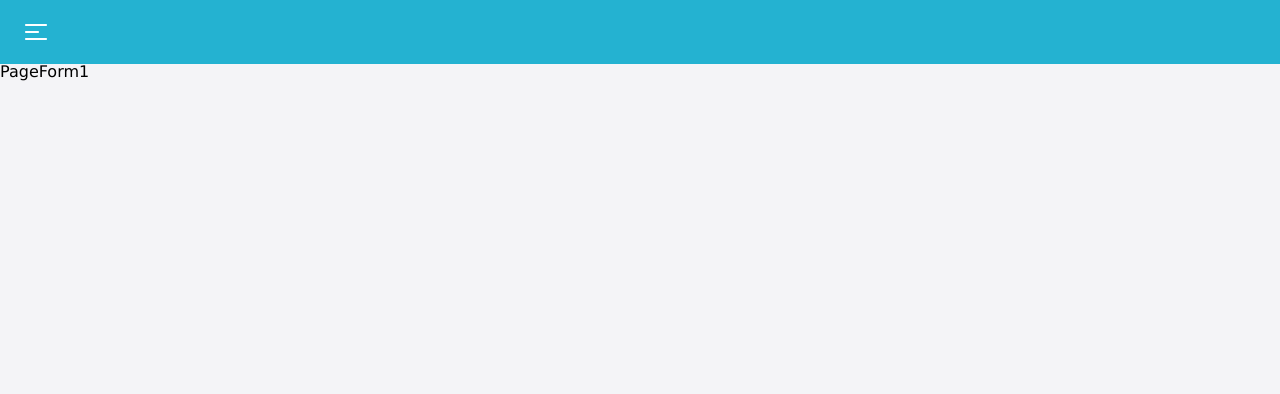
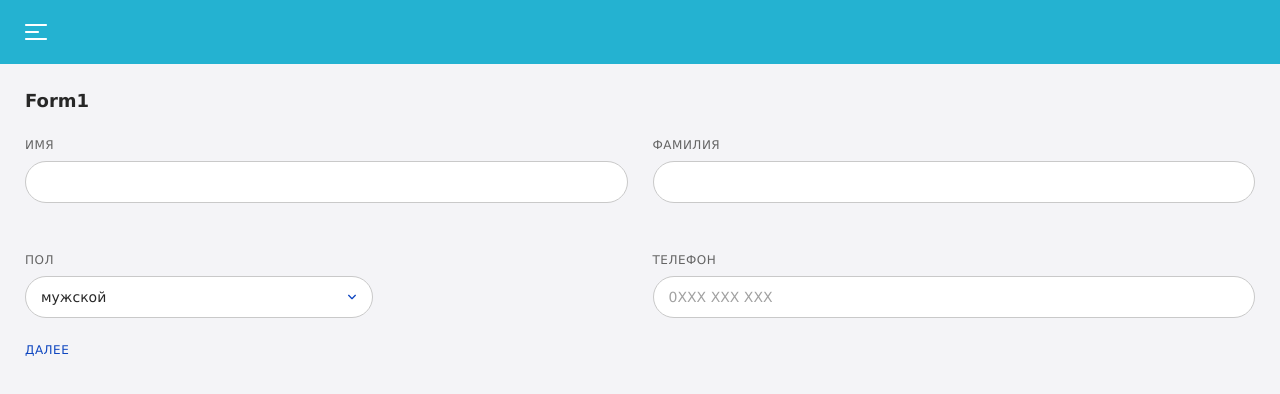
Before and after one commit to Sahara-ap/Forms, a React (Create React App) app: page /form1 in a window 1280 px wide. Shown: the top 394 px of the page. Built offline with nearby package versions, Linux system fonts and the light colour scheme.

Commit message:
feat: adds Form1

```diff
--- /dev/null
+++ b/src/components/styled/SText.tsx
@@ -0,0 +1,10 @@
+import styled from 'styled-components';
+import { FontFamily } from 'styles/style-variables/font-family';
+
+export const SText = styled.span`
+  font-family: ${FontFamily.Montserrat};
+  font-size: 16px;
+  font-weight: 500;
+  color: #272727;
+  line-height: 1;
+`;
--- a/src/components/ui/Input/Input.types.ts
+++ b/src/components/ui/Input/Input.types.ts
@@ -4,5 +4,5 @@ export interface IInputProps
   extends Partial<DetailedHTMLProps<InputHTMLAttributes<HTMLInputElement>, HTMLInputElement>> {
   hasErrors?: boolean;
   isDisabled?: boolean;
-  type?: 'text';
+  type?: 'text' | 'tel';
 }
--- /dev/null
+++ b/src/pages/PageForm1/Form1.styled.ts
@@ -0,0 +1,99 @@
+import { SText } from 'components/styled/SText';
+import styled, { css } from 'styled-components';
+import { shake } from 'styles/keyframes/shake';
+import { animationDuration } from 'styles/style-variables/animation-duration';
+import { BreakPoint } from 'styles/style-variables/breakpoint';
+import { FontFamily } from 'styles/style-variables/font-family';
+
+export const Form = styled.form<{ $isFailed: boolean }>`
+  display: flex;
+  flex-direction: column;
+  align-items: flex-start;
+  padding: 25px;
+
+  ${({ $isFailed }) => {
+    if ($isFailed) {
+      return css`
+        animation: ${shake} ${animationDuration.Shake} ease;
+      `;
+    }
+  }}
+
+  @media (max-width: ${BreakPoint.MobileTop}) {
+    align-items: stretch;
+    padding: 16px;
+  }
+`;
+
+export const FormSection = styled.section`
+  display: flex;
+  flex-direction: column;
+  gap: 24px;
+  width: 100%;
+
+
+  @media (max-width: ${BreakPoint.MobileTop}) {
+    gap: 16px;
+  }
+`;
+
+export const FormSectionTitle = styled.h2`
+
+  font-family: ${FontFamily.Montserrat};
+  font-size: 18px;
+  font-weight: 700;
+  line-height: 24px;
+  text-align: left;
+  color: #272727;
+
+  @media (max-width: ${BreakPoint.MobileTop}) {
+    font-size: 14px;
+    line-height: 18px;
+  }
+`;
+
+export const Form1Wrapper = styled.div`
+  display: grid;
+  grid-template-columns: 1fr 1fr;
+  gap: 25px;
+
+  @media (max-width: ${BreakPoint.MobileTop}) {
+    min-height: 76px;
+    grid-template-columns: 1fr;
+  }
+`;
+
+export const InputLabel = styled.label`
+  display: flex;
+  flex-direction: column;
+  gap: 4px;
+  min-height: 90px;
+`;
+
+export const LabelText = styled(SText)`
+  padding-bottom: 4px;
+  font-size: 12px;
+  font-weight: 500;
+  line-height: 16px;
+  letter-spacing: 0.5px;
+  text-transform: uppercase;
+  color: #646464;
+
+  @media (max-width: ${BreakPoint.MobileTop}) {
+    font-size: 10px;
+    line-height: 14px;
+    letter-spacing: 0.3px;
+  }
+`;
+
+export const SexLabel = styled(InputLabel)`
+  max-width: 348px;
+`;
+
+export const ErrorText = styled(SText)`
+  font-size: 10px;
+  line-height: 14px;
+  letter-spacing: 0.3px;
+  text-transform: uppercase;
+  color: #ec494f;
+`;
--- a/src/pages/PageForm1/Form1.tsx
+++ b/src/pages/PageForm1/Form1.tsx
@@ -1,5 +1,153 @@
+import { Form, Field } from 'react-final-form';
+
+import * as S from './Form1.styled';
+import { Input } from 'components/ui/Input';
+import { Select } from 'components/ui/Select';
+import { useEffect, useState } from 'react';
+import { FormApi } from 'final-form';
+import { formatTelNumber } from 'utils/formatters/format-tel-number';
+import { Button } from 'components/ui/Button';
+import { AppRoute } from 'utils/route/AppRoute';
+import { useNavigate } from 'react-router-dom';
+import { composeValidators } from 'utils/validators/compose-validators';
+import { isRequired } from 'utils/validators/is-required';
+
+interface IForm1Values {
+  firstName: string;
+  lastName: string;
+  sex: string;
+  tel: string;
+}
+
 export const PageForm1: React.FC = () => {
+  const navigate = useNavigate();
+  const [selectValue, setSelectValue] = useState('man');
+
+  const handleSelectChange = (
+    value: string,
+    form: FormApi<IForm1Values, Partial<IForm1Values>>,
+  ) => {
+    console.log(value);
+    setSelectValue(value);
+    form.change('sex', value);
+  };
+
+  const handleTelChange = (
+    userTelValue: string,
+    form: FormApi<IForm1Values, Partial<IForm1Values>>,
+  ) => {
+    form.change('tel', formatTelNumber(userTelValue));
+  };
+
+  const handleFormSubmit = (values: IForm1Values) => {
+    navigate(AppRoute.Form2())
+  };
+
+  useEffect(() => {
+    setSelectValue('man');
+  }, []);
+
   return (
-    <div>PageForm1</div>
+    <>
+      <Form onSubmit={handleFormSubmit}>
+        {({
+          handleSubmit,
+          submitFailed,
+          hasValidationErrors,
+          form,
+          pristine,
+        }) => (
+          <S.Form onSubmit={handleSubmit} $isFailed={submitFailed}>
+            <S.FormSection>
+              <S.FormSectionTitle>Form1</S.FormSectionTitle>
+              <S.Form1Wrapper>
+                <Field
+                  name="firstname"
+
+                >
+                  {({ input, meta }) => (
+                    <S.InputLabel>
+                      <S.LabelText>Имя</S.LabelText>
+                      <Input
+                        {...input}
+                        type="text"
+                        hasErrors={meta.error && submitFailed}
+                      />
+                      {meta.error && submitFailed && (
+                        <S.ErrorText>{meta.error}</S.ErrorText>
+                      )}
+                    </S.InputLabel>
+                  )}
+                </Field>
+                <Field
+                  name="lastname"
+
+                >
+                  {({ input, meta }) => (
+                    <S.InputLabel>
+                      <S.LabelText>Фамилия</S.LabelText>
+                      <Input
+                        {...input}
+                        type="text"
+                        hasErrors={meta.error && submitFailed}
+                      />
+                      {meta.error && submitFailed && (
+                        <S.ErrorText>{meta.error}</S.ErrorText>
+                      )}
+                    </S.InputLabel>
+                  )}
+                </Field>
+
+                <Field name="sex" >
+                  {({ input, meta }) => (
+                    <S.SexLabel>
+                      <S.LabelText>Пол</S.LabelText>
+                      <Select
+                        {...input}
+                        items={[
+                          { text: 'мужской', value: 'man' },
+                          { text: 'женский', value: 'woman' },
+                        ]}
+                        currentValue={selectValue}
+                        onChange={(newValue) =>
+                          handleSelectChange(newValue, form)
+                        }
+                      />
+                    </S.SexLabel>
+                  )}
+                </Field>
+                <Field name="tel" >
+                  {({ input, meta }) => (
+                    <S.InputLabel>
+                      <S.LabelText>Телефон</S.LabelText>
+                      <Input
+                        {...input}
+                        type="tel"
+                        placeholder="0XXX XXX XXX"
+                        onChange={(event) =>
+                          handleTelChange(event.currentTarget.value, form)
+                        }
+                        hasErrors={meta.error && submitFailed}
+                        autoComplete="off"
+                      />
+                      {meta.error && submitFailed && (
+                        <S.ErrorText>{meta.error}</S.ErrorText>
+                      )}
+                    </S.InputLabel>
+                  )}
+                </Field>
+              </S.Form1Wrapper>
+            </S.FormSection>
+
+            <Button
+              type="submit"
+              variant="borderless"
+              text="Далее"
+              onSubmit={handleSubmit}
+            />
+          </S.Form>
+        )}
+      </Form>
+    </>
   );
 };
```
